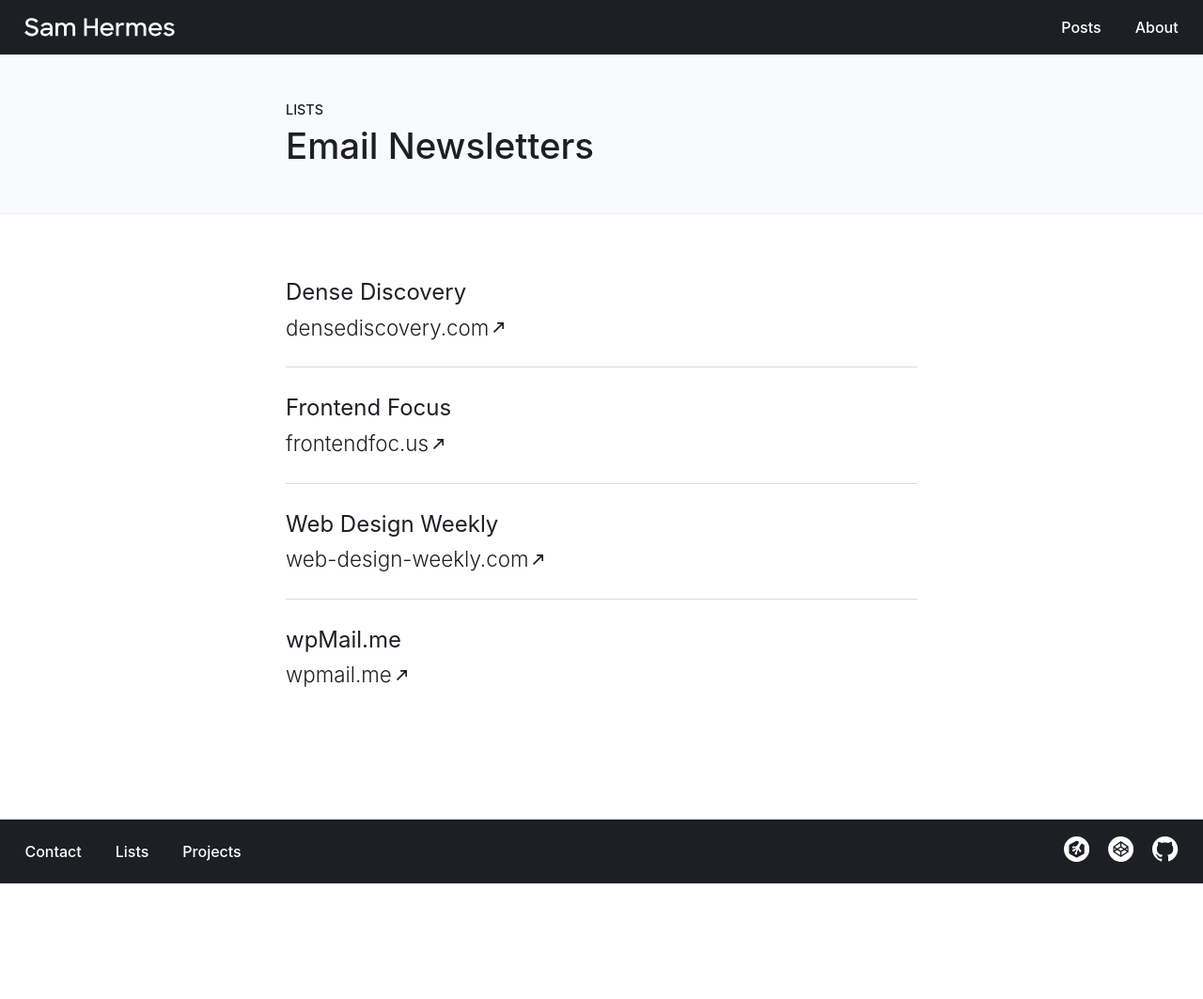
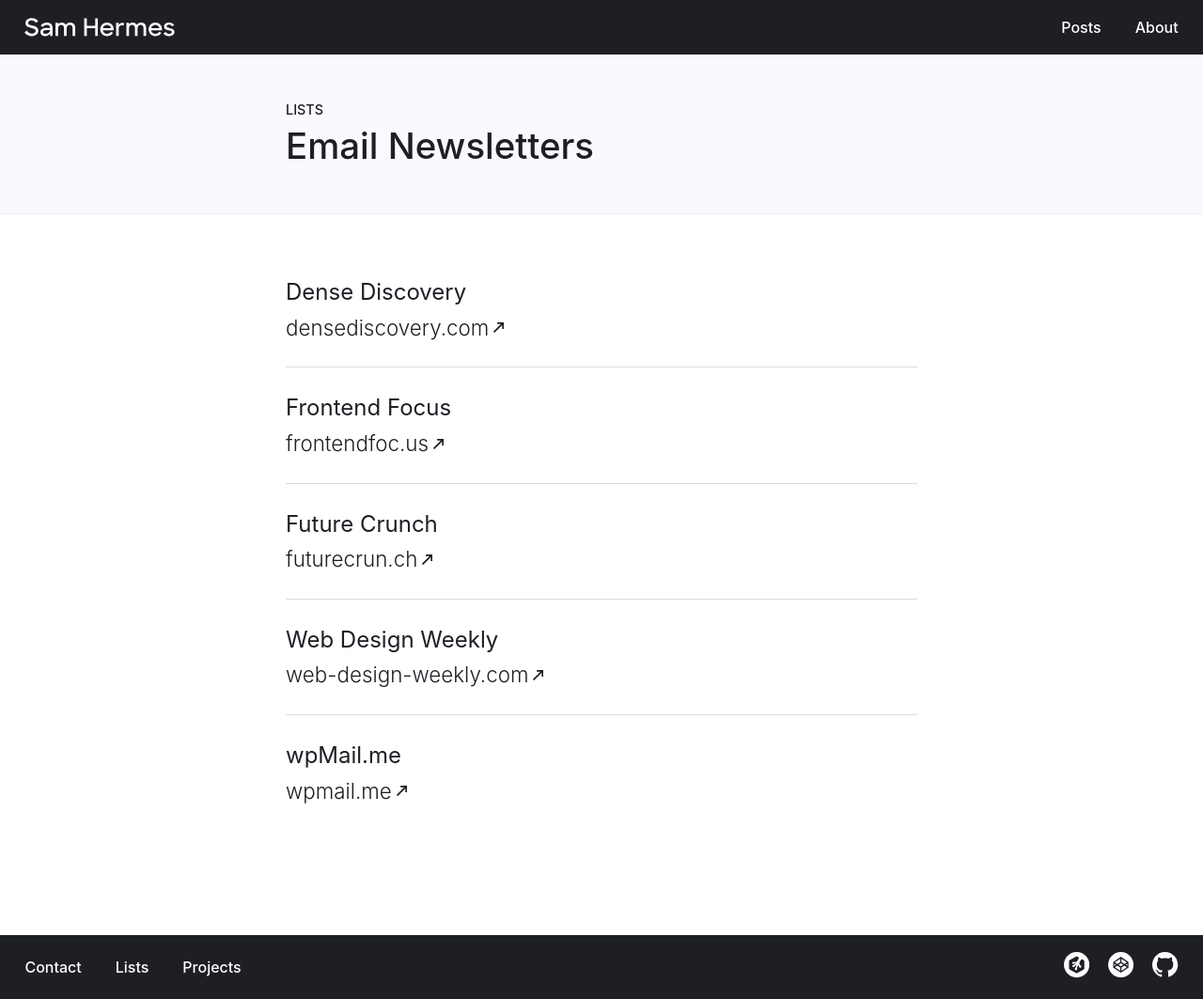
Before and after one commit to samhermes/samhermes.github.io, a Jekyll site: the page built from _lists/email-newsletters.markdown, in a window 1280 px wide. Shown: the whole page at 94% size. Built offline with Jekyll 4.4.1, drawn with Linux system fonts in a browser that asks for light colours; before the commit the page ends 940 px from its top, so only the background shows below that.

Commit message:
Add future crunch

```diff
--- a/_lists/email-newsletters.markdown
+++ b/_lists/email-newsletters.markdown
@@ -7,6 +7,8 @@
   [densediscovery.com](https://www.densediscovery.com/)
 * ## Frontend Focus
   [frontendfoc.us](https://frontendfoc.us/)
+* ## Future Crunch
+  [futurecrun.ch](https://futurecrun.ch/subscribe)
 * ## Web Design Weekly
   [web-design-weekly.com](https://web-design-weekly.com/)
 * ## wpMail.me
```
